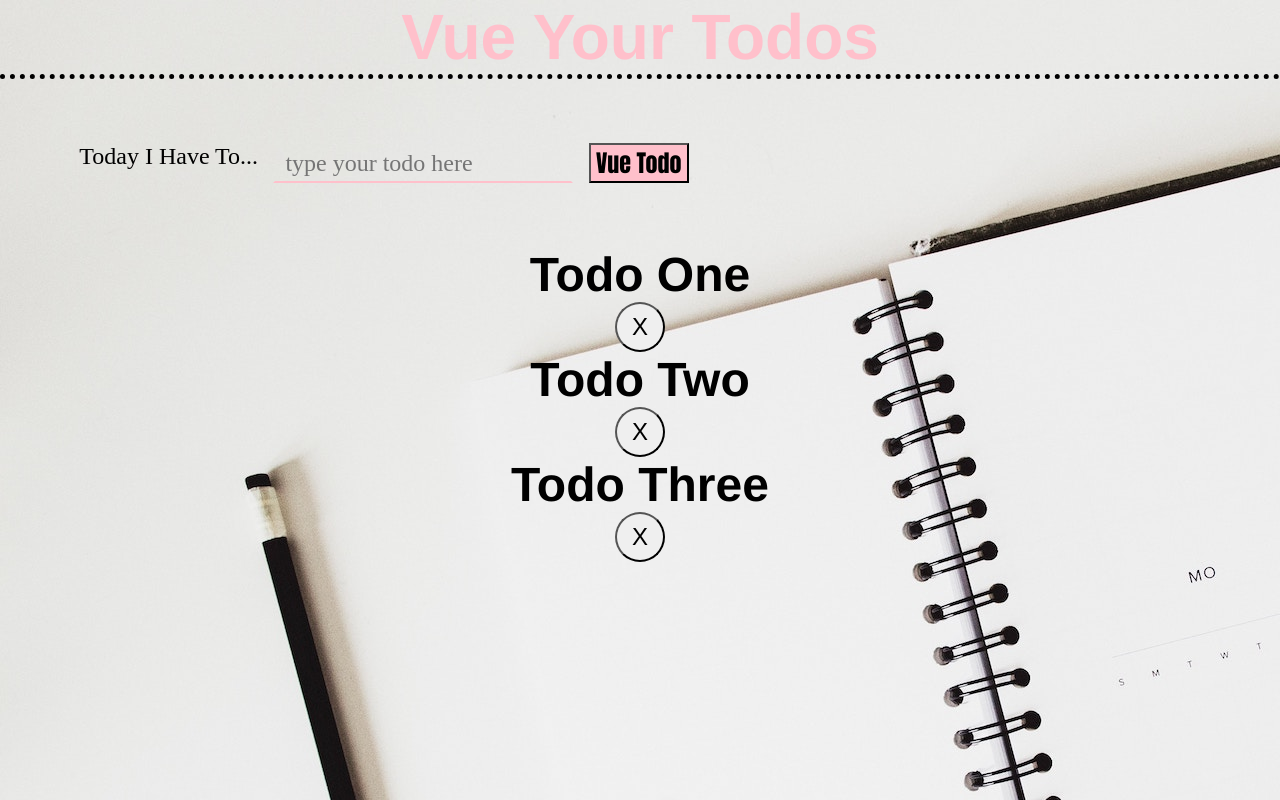
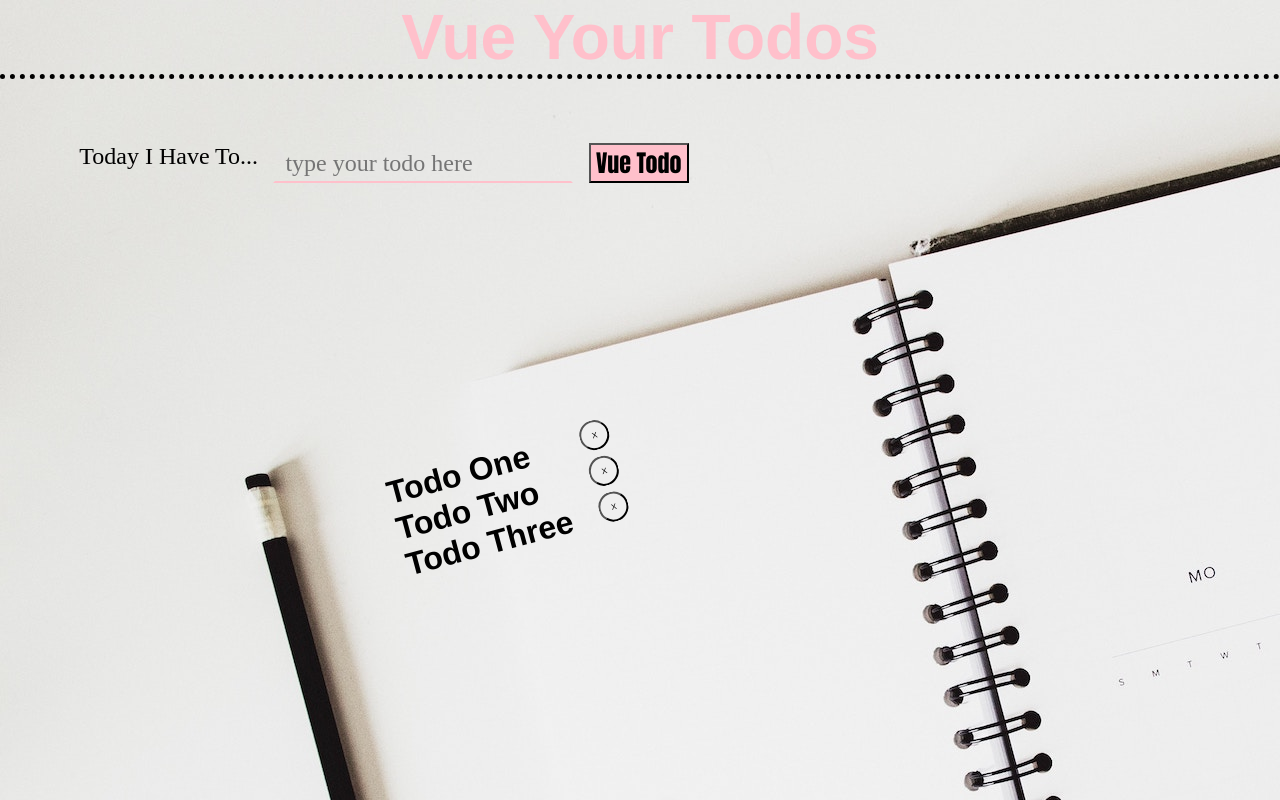
Before and after one commit to kalex19/Vue-Todo-List, a Vue app: page / in a window 1280 px wide. Built offline with nearby package versions, Linux system fonts and the light colour scheme; a web font is replaced by a local one.

Commit message:
styled todos

```diff
--- a/src/App.vue
+++ b/src/App.vue
@@ -2,7 +2,7 @@
   <div id="app">
     <Header/>
     <Form v-on:add-todo="addTodo" />
-    <TodoContainer v-bind:todos="todos" v-on:del-todo="deleteTodo" />
+    <TodoContainer v-bind:todos="todos" v-on:del-todo="deleteTodo" v-on:line-through="lineThrough"/>
   </div>
 </template>
 
@@ -43,6 +43,11 @@ export default {
       deleteTodo(id) {
           this.todos = this.todos.filter(todo => todo.id !== id)
       },
+       lineThrough(id) {
+          const todoToggle = this.todos.find(todo => todo.id === id);
+            todoToggle.completed = !todoToggle.completed
+            this.$forceUpdate()
+       },
       addTodo(newTodo){
         this.todos = [...this.todos, newTodo]
       }
--- a/src/components/Todo.vue
+++ b/src/components/Todo.vue
@@ -1,6 +1,6 @@
 <template>
   <div class="todo" v-bind:class="{'isCompleted':completed}">
-    <h3 @click="lineThrough">{{text}}</h3>
+    <h3 @click="$emit('line-through')">{{text}}</h3>
     <button @click="$emit('del-todo')" class="deleteBtn">X</button>
   </div>
 </template>
@@ -13,23 +13,21 @@ export default {
     id: Number,
     text: String,
     completed: Boolean
-    },
-  methods: {
-    lineThrough() {
-      this.completed = !this.completed;
     }
-  }
 }
 </script>
 
 <style>
 
 .todo {
-
+  display: flex;
+  flex-wrap: wrap;
+  justify-content: space-between;
+  width: 30%;
 }
 
 h3 {
-  font-size: 3em;
+  font-size: 2em;
 }
 
 .isCompleted {
@@ -39,9 +37,9 @@ h3 {
 
 .deleteBtn {
   border-radius: 50%;
-  height: 50px;
-  width: 50px;
-  font-size: 1.5em;
+  height: 30px;
+  width: 30px;
+  font-size: .5em;
   outline: none;
 }
 
--- a/src/components/TodoContainer.vue
+++ b/src/components/TodoContainer.vue
@@ -1,9 +1,9 @@
 <template>
-  <output id="todoContainer">
+  <section id="todoContainer">
     <div v-bind:key="todo.id" v-for="todo in todos">
-      <Todo v-bind="todo" v-on:del-todo="$emit('del-todo', todo.id)"/>
+      <Todo v-bind="todo" v-on:del-todo="$emit('del-todo', todo.id)" v-on:line-through="$emit('line-through', todo.id)"/>
     </div>
-  </output>
+  </section>
 </template>
 
 <script>
@@ -21,7 +21,9 @@ export default {
 <style>
 
 #todoContainer {
-
+  margin: 15% 30%;
+  width: 60%;
+  transform: rotate(345deg);
 }
 
 </style>
```
